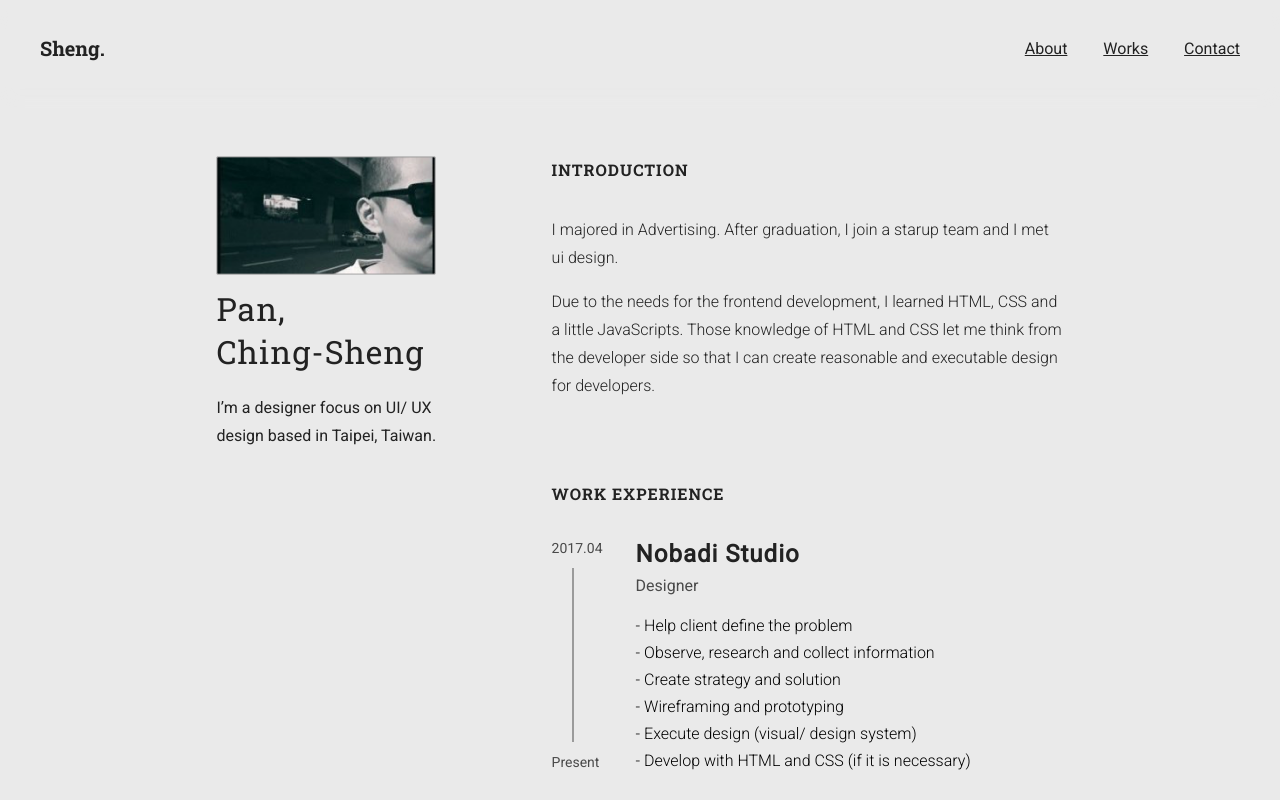
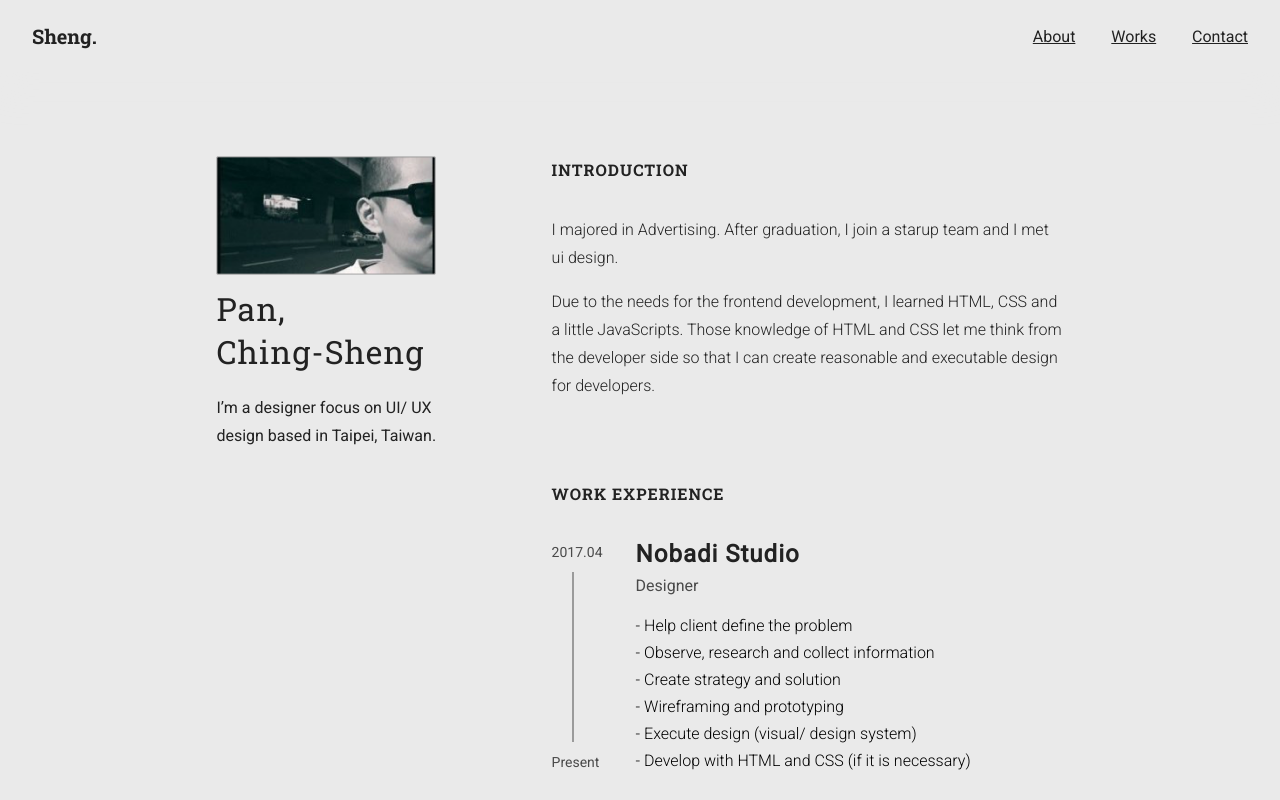
Before and after one commit to sandokaishy/portfolio2017, a plain HTML site: page about.html in a window 1280 px wide. Shown: the top 800 px of the page. Drawn offline with Linux system fonts and the light colour scheme.

Commit message:
adding navigation fixed

```diff
--- a/about.html
+++ b/about.html
@@ -11,7 +11,7 @@
 
 
 	<body>
-		<div class="navigation">
+		<div class="navigation fixed">
 			<a class="logo">Sheng.</a>
 			<ul>
 				<li><a href="about.html">About</a></li>
--- a/css/about.css
+++ b/css/about.css
@@ -33,7 +33,7 @@ section:last-child {
 .container {
 	display: flex;
 	justify-content: center;
-	padding: 68px 56px;
+	padding: 148px 56px 64px 56px;
 }
 
 .left {
@@ -76,6 +76,7 @@ section:last-child {
 .from {
 	position: absolute;
 	top: 0;
+	padding-top: 4px;
 	padding-bottom: 12px;
 }
 
--- a/css/font.css
+++ b/css/font.css
@@ -1,7 +1,7 @@
 /*@import url('https://fonts.googleapis.com/css?family=Roboto');*/
 @import url('https://fonts.googleapis.com/css?family=Roboto+Slab:400,700|Roboto:300,400');
 /*@import url('https://fonts.googleapis.com/css?family=Roboto|Roboto+Slab');*/
-@import url(//fonts.googleapis.com/earlyaccess/notosanstc.css);
+@import url(https://fonts.googleapis.com/earlyaccess/notosanstc.css);
 
 html {
 	font-family: 'Roboto','Noto Sans TC', sans-serif;
--- a/css/navi.css
+++ b/css/navi.css
@@ -2,8 +2,10 @@
 	display: flex;
 	justify-content: space-between;
 	align-items: center;
-	box-shadow: 0 10px 10px #eaeaea;
-	height: 80px;
+	box-shadow: 0 10px 40px 10px #eaeaea;
+	height: 72px;
+	background-color: #eaeaea;
+	z-index: 10;
 }
 
 .navigation ul {
@@ -39,4 +41,12 @@
 	width: 100vw;
 	text-align: center;
 	padding: 20px;
+	color: #4a4a4a;
 }
+
+.fixed {
+	width: 100%;
+	position: fixed;
+	top: 0;
+	left: 0;
+}
```
